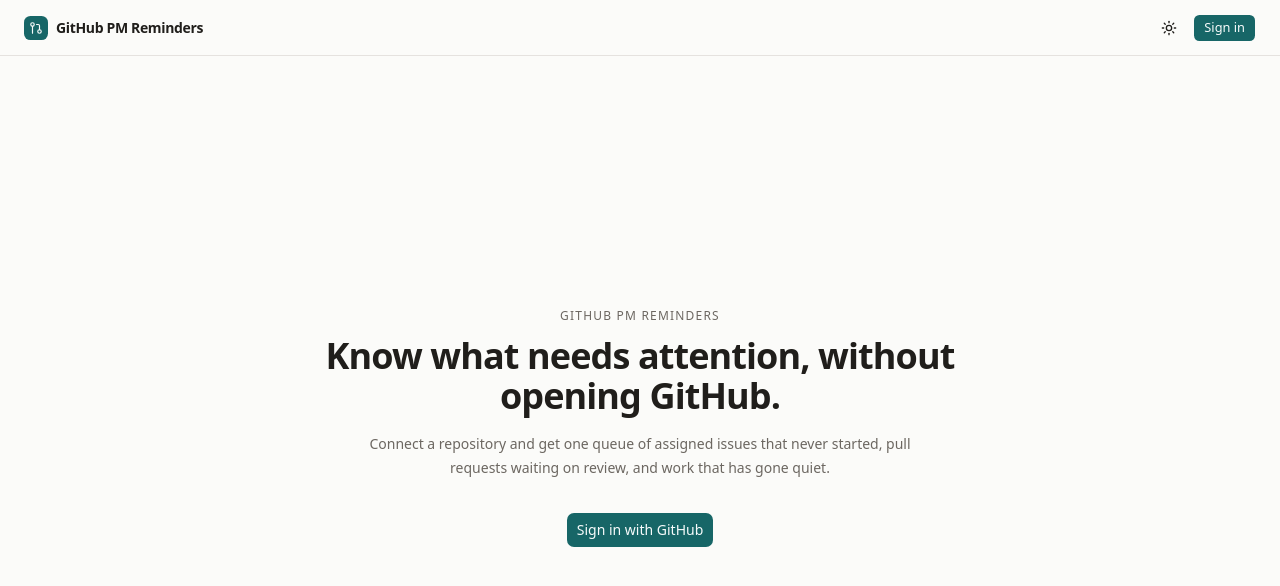
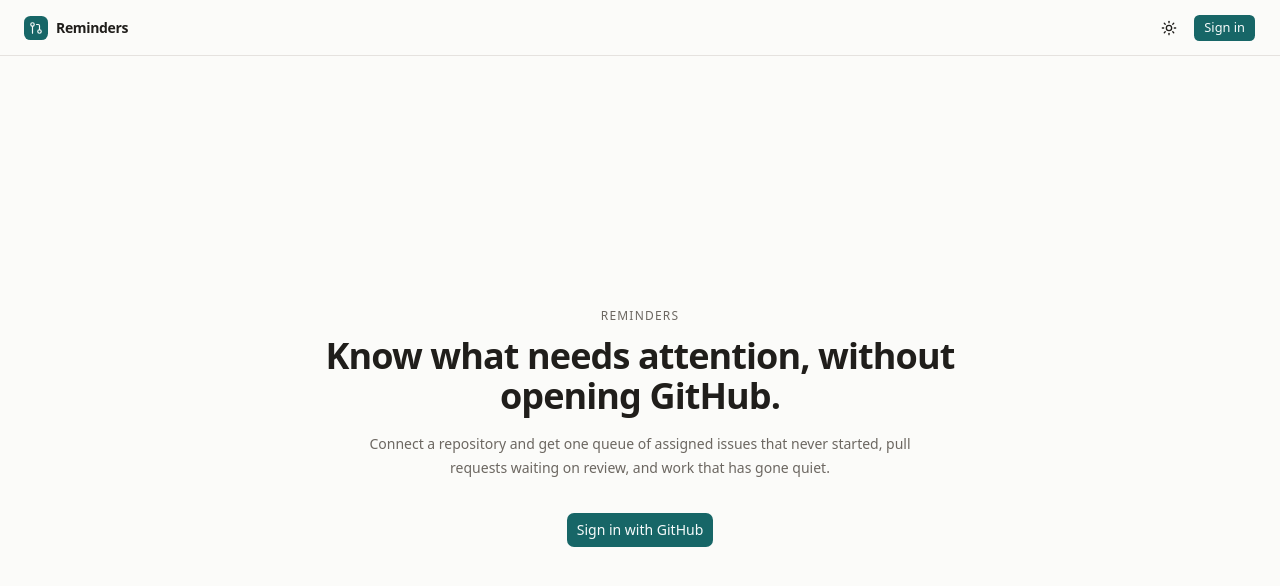
Before and after one commit to franpts2/reminders, a SvelteKit app: page / in a window 1280 px wide. Shown: the top 586 px of the page. Built offline with nearby package versions, Linux system fonts and the light colour scheme; no server answers.

Commit message:
feat: rename app title to Reminders

```diff
--- a/src/routes/+layout.svelte
+++ b/src/routes/+layout.svelte
@@ -93,7 +93,7 @@
 				>
 					<GitPullRequestIcon class="size-3.5" />
 				</span>
-				GitHub PM Reminders
+				Reminders
 			</a>
 			<div class="flex items-center gap-2">
 				<ThemeToggle />
@@ -109,5 +109,5 @@
 <Toaster />
 
 <svelte:head>
-	<title>{pageTitle ? `${pageTitle} · Reminders` : 'GitHub PM Reminders'}</title>
+	<title>{pageTitle ? `${pageTitle} · Reminders` : 'Reminders'}</title>
 </svelte:head>
--- a/src/routes/+page.svelte
+++ b/src/routes/+page.svelte
@@ -3,7 +3,7 @@
 </script>
 
 <div class="mx-auto flex max-w-2xl flex-1 flex-col justify-center px-4 py-16 text-center">
-	<p class="text-xs font-medium uppercase tracking-widest text-muted-foreground">GitHub PM Reminders</p>
+	<p class="text-xs font-medium uppercase tracking-widest text-muted-foreground">Reminders</p>
 	<h1 class="mt-3 text-3xl font-semibold tracking-tight text-foreground sm:text-4xl">
 		Know what needs attention, without opening GitHub.
 	</h1>
```
Also changed, not shown: 1 other file (tests, documents, lock files or other folders).
